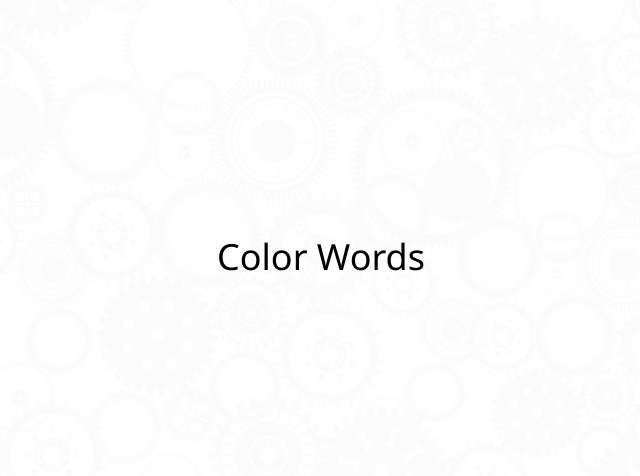
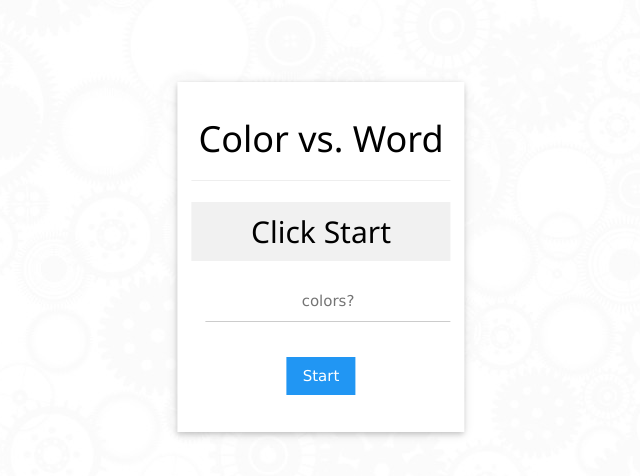
Before and after one commit to aneylon/memory-games, a React app: page /colorVWord in a window 1280 px wide. Shown: the top 476 px of the page, without its empty margins (326-966 px from the left). Built offline with nearby package versions, Linux system fonts and the light colour scheme.

Commit message:
start colorVWord and test

```diff
--- a/src/js/components/colorVWord.jsx
+++ b/src/js/components/colorVWord.jsx
@@ -1,12 +1,101 @@
-import React from 'react'
+import React, { Component } from 'react'
+import StartStopButton from './startStopButton'
 import 'w3-css/w3.css'
 
-const ColorVWord = () => (
-  <div className="w3-display-container game-container">
-    <div className="w3-display-middle">
-      <h1>Color Words</h1>
-    </div>
-  </div>
-)
+class ColorVWord extends Component {
+  constructor (props) {
+    super(props)
+    // bind functions
+    this.startStop = this.startStop.bind(this)
+    this.checkAnswer = this.checkAnswer.bind(this)
+    this.gameState = {
+      speed: 1500,
+      answer: '',
+      answers: { right: 0, wrong: 0 },
+      status: 'waiting',
+      startlength: 3,
+      curMaxLength: 3,
+      totalMaxLength: 11,
+      questionDisplay: '',
+      answerEl: '',
+      startStopButton: ''
+    }
+  }
+
+  componentDidMount () {
+    this.gameState.answerEl = document.getElementById('colorAnswer')
+    this.gameState.startStopButton = document.getElementById('startStopButton')
+    this.gameState.questionDisplay = document.getElementById('questionDisplay')
+  }
+
+  componentWillUnmount () {
+    clearInterval(this.gameTimer)
+  }
+
+  checkAnswer (e) {
+    e.preventDefault()
+    console.log('check')
+  }
+
+  startStop () {
+    console.log('start stop')
+    if (this.gameState.status === 'waiting') {
+      document.getElementById('colorAnswer').focus()
+      this.gameState.startStopButton.innerHTML = 'Stop'
+      this.gameState.status = 'starting'
+      this.gameTimer = setInterval(() => {
+        console.log('tick')
+        switch (this.gameState.status) {
+          case 'waiting':
+            console.log('waiting')
+            break
+          case 'starting':
+            console.log('starting')
+            break
+          case 'building':
+            console.log('building')
+            break
+          case 'asking':
+            console.log('asking')
+            break
+          default:
+            break
+        }
+      }, this.gameState.speed / 2)
+    } else {
+      this.gameState.questionDisplay.innerHTML = 'Stopping...'
+      this.gameState.status = 'waiting'
+      this.gameState.startStopButton.innerHTML = 'Start'
+      // reset gameState?
+      setTimeout( () => {
+        this.gameState.questionDisplay.innerHTML = 'Click Start'
+      }, this.gameState.speed / 2)
+      clearInterval(this.gameTimer)
+    }
+  }
+
+  render () {
+    return (
+      <div className="w3-display-container game-container">
+        <div className="w3-display-middle w3-card-2 w3-white w3-padding-16">
+          <h1>Color vs. Word</h1>
+          <hr />
+          <h2 className="w3-light-grey" id="questionDisplay">Click Start</h2>
+          <form id="numberForm" action="submit" onSubmit={this.checkAnswer}>
+            <input
+              className="w3-input w3-center"
+              type="text"
+              placeholder="colors?"
+              id="colorAnswer" />
+          </form>
+          <StartStopButton
+            classes="w3-btn w3-blue"
+            action={this.startStop}
+            myId="startStopButton" />
+        </div>
+      </div>
+    )
+  }
+}
 
 export default ColorVWord
```
Also changed, not shown: src/js/components/foo.jsx (deleted, +0 -9 lines), todo.txt, 2 other files (tests, documents, lock files or other folders).
